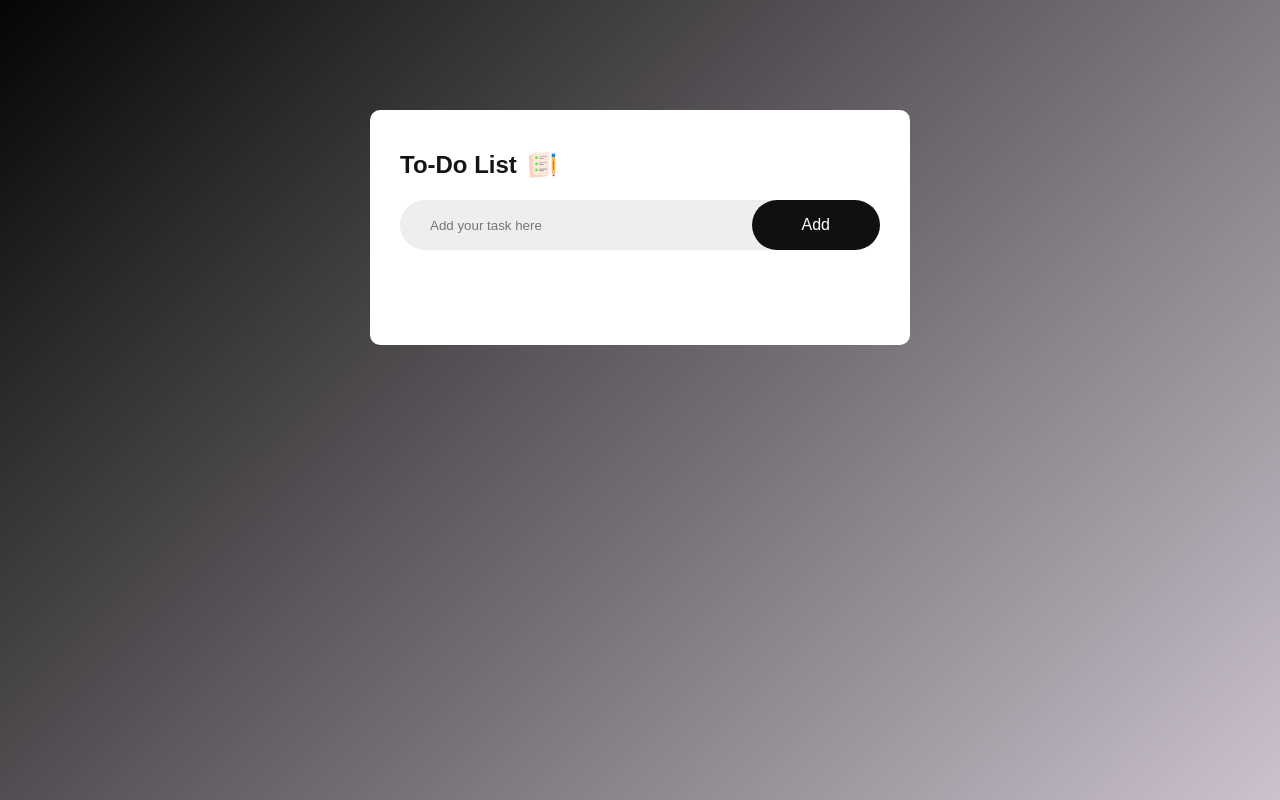
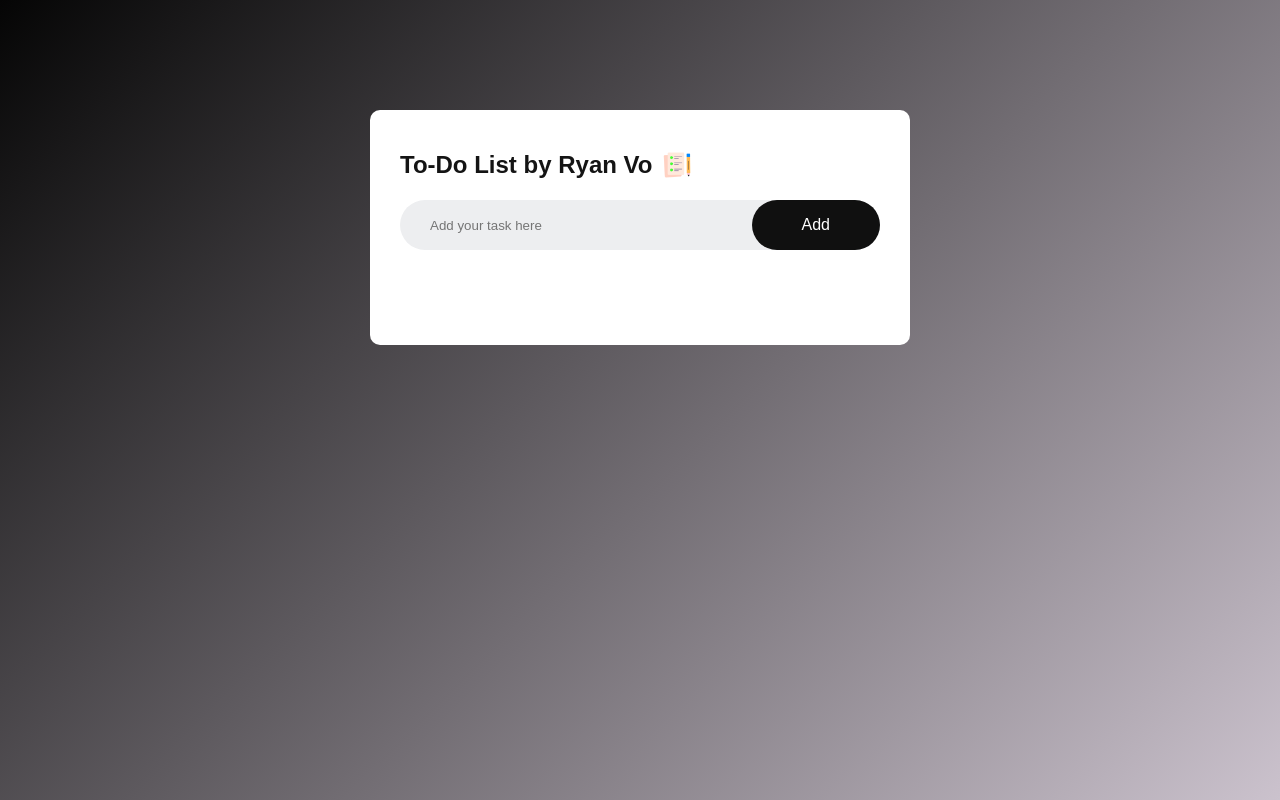
Before and after one commit to ryanvo504/to-do-app, a plain HTML site: page index.html in a window 1280 px wide. Drawn offline with Linux system fonts and the light colour scheme.

Commit message:
new title

```diff
--- a/index.html
+++ b/index.html
@@ -8,7 +8,7 @@
     <body>
         <div class="container">
             <div class="todo-app">
-                <h2>To-Do List <img src="images/icon.png"></h2>
+                <h2>To-Do List by Ryan Vo<img src="images/icon.png"></h2>
                 <div class="row">
                     <input type="text" id ="input-box" placeholder="Add your task here">
                     <button onclick="addTask()">Add</button>
```
